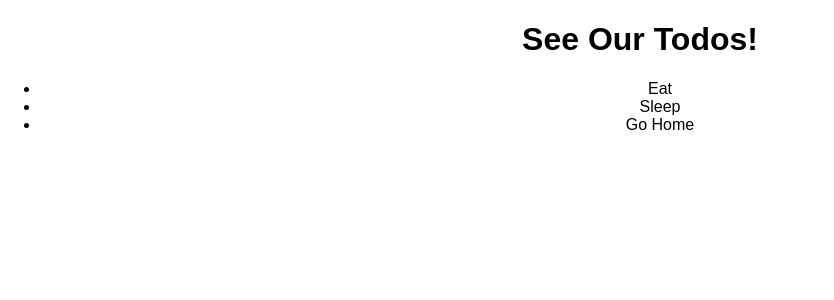
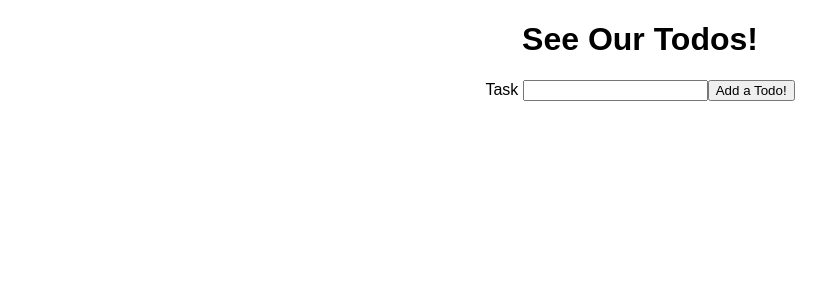
Before and after one commit to neumann11/react-redux-todos, a React (Create React App) app: page / in a window 1280 px wide. Shown: the top 300 px of the page, without its empty margins (0-834 px from the left). Built offline with nearby package versions, Linux system fonts and the light colour scheme.

Commit message:
Connect Redux

```diff
--- a/src/Todo.js
+++ b/src/Todo.js
@@ -1,5 +1,10 @@
 import React, { Component } from 'react';
 
-const Todo = ({task}) => <li>{task}</li>
+const Todo = ({ task, removeTodo }) => (
+  <li>
+    {task}
+    <button onClick={removeTodo}>X</button>
+  </li>
+);
 
 export default Todo;
--- a/src/TodoList.js
+++ b/src/TodoList.js
@@ -1,21 +1,70 @@
 import React, { Component } from 'react';
 import Todo from "./Todo"
+import { connect } from 'react-redux';
 
-export default class TodoList extends Component {
+class TodoList extends Component {
   constructor(props) {
     super(props);
+    this.handleSubmit = this.handleSubmit.bind(this);
+    this.handleChange = this.handleChange.bind(this);
+    // this.removeTodo = this.removeTodo.bind(this);
     this.state = {
-      todos: ["Eat", "Sleep", "Go Home"]
-    };
+      task: ""
+    }
   }
+
+  handleSubmit(e){
+    e.preventDefault();
+    this.props.dispatch({
+      type: "ADD_TODO",
+      task: this.state.task
+    });
+    e.target.reset();
+  }
+
+  handleChange(e){
+    this.setState({
+      [e.target.name]: e.target.value
+    })
+  }
+
+  removeTodo(id){
+    this.props.dispatch({
+      type: "REMOVE_TODO",
+      id
+    });
+  }
+
   render(){
-    let todos = this.state.todos.map((task, index) => (
-      <Todo task={task} key={index} />
+    let todos = this.props.todos.map((val, index) => (
+      <Todo
+        removeTodo={this.removeTodo.bind(this, val.id)}
+        task={val.task}
+        key={index}
+      />
     ));
     return (
-      <div>
-        <ul>{todos}</ul>
-      </div>
-    );
+        <div>
+          <form onSubmit = {this.handleSubmit}>
+            <label htmlFor="task">Task </label>
+            <input
+              type="text"
+              name="task"
+              id="task"
+              onChange={this.handleChange}
+            />
+            <button>Add a Todo!</button>
+          </form>
+          <ul>{todos}</ul>
+        </div>
+    )
   }
 }
+
+function mapStateToProps(reduxState){ //places Redux state on this.props in Component
+  return {
+    todos: reduxState.todos
+  };
+}
+
+export default connect(mapStateToProps)(TodoList);
--- /dev/null
+++ b/src/actionCreators.js
@@ -0,0 +1,18 @@
+export const ADD_TODO = "ADD_TODO";
+export const REMOVE_TODO = "REMOVE_TODO";
+
+//action creators functions:
+
+export function addTodo(task){
+  return{
+    type: ADD_TODO,
+    task
+  };
+}
+
+export function removeTodo(id){
+  return{
+    type: REMOVE_TODO,
+    id
+  };
+}
--- a/src/index.js
+++ b/src/index.js
@@ -3,6 +3,19 @@ import ReactDOM from 'react-dom';
 import './index.css';
 import App from './App';
 import registerServiceWorker from './registerServiceWorker';
+import { createStore} from 'redux'; // Redux.createStore
+import rootReducer from "./rootReducer";
+import { Provider } from "react-redux";
 
-ReactDOM.render(<App />, document.getElementById('root'));
+const store = createStore(
+  rootReducer,
+  window.__REDUX_DEVTOOLS_EXTENSION__ && window.__REDUX_DEVTOOLS_EXTENSION__()
+);
+
+ReactDOM.render(
+  <Provider store={store}>
+      <App />
+    </Provider>,
+    document.getElementById('root')
+  );
 registerServiceWorker();
--- /dev/null
+++ b/src/rootReducer.js
@@ -0,0 +1,23 @@
+import { ADD_TODO, REMOVE_TODO } from './actionCreators'
+
+const initialState = {
+  todos: [],
+  id: 0
+};
+
+export default function rootReducer(state = initialState, action){
+  switch(action.type){
+    case ADD_TODO:
+      var newState = {...state};
+      newState.id++
+      return {
+        ...newState,
+        todos: [...newState.todos, {task: action.task, id: newState.id}]
+      };
+      case REMOVE_TODO:
+        let todos = state.todos.filter(val => val.id !== action.id);
+        return { ...state, todos };
+      default:
+        return state;
+  }
+}
```
